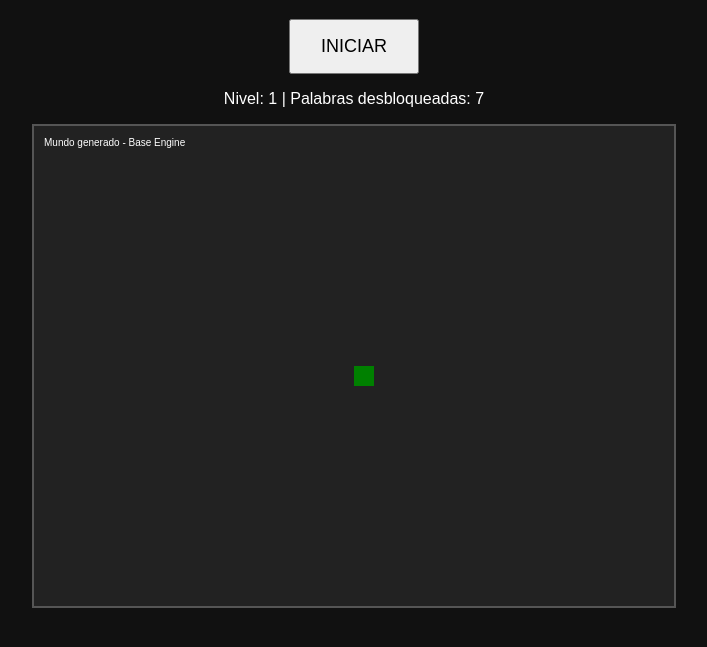
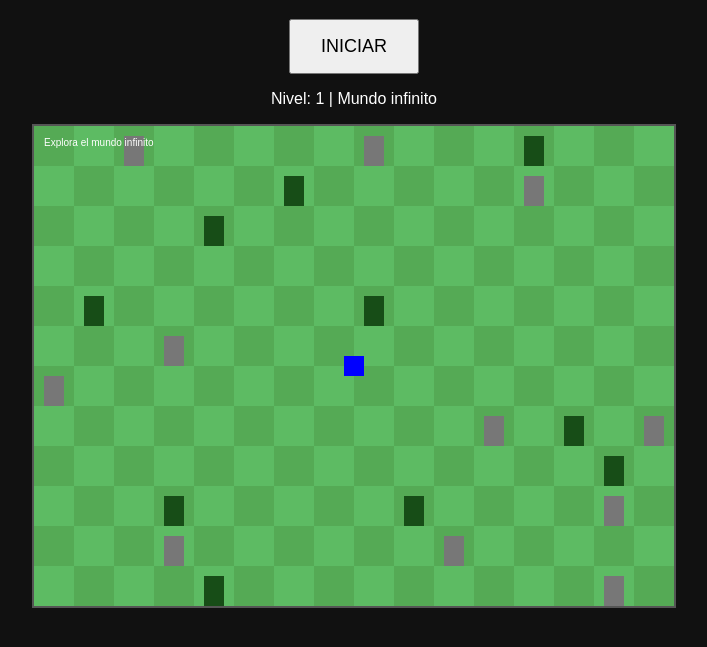
Before and after one commit to erickreydespaignepaul-tech/Word-Survival, a plain HTML site: page index.html in a window 1280 px wide. Both pictures are taken after a click on the button "INICIAR". Shown: the part 61-708 px from the top of the page, without its empty margins (286-993 px from the left). Drawn offline with Linux system fonts and the light colour scheme.

Commit message:
Añadir terreno infinito y generación de recursos

```diff
--- a/index.html
+++ b/index.html
@@ -6,16 +6,14 @@
 <title>WORD SURVIVAL ∞</title>
 <style>
 body{margin:0;background:#111;color:white;font-family:Arial;text-align:center}
-#juego{display:none}
-canvas{background:#222;border:2px solid #555}
-button{padding:15px 30px;font-size:18px;cursor:pointer}
+#juego{display:none}canvas{background:#4caf50;border:2px solid #555}button{padding:15px 30px;font-size:18px}
 </style>
 </head>
 <body>
 <h1>WORD SURVIVAL ∞</h1>
 <button onclick="iniciar()">INICIAR</button>
 <div id="juego">
-<p>Nivel: <span id="nivel">1</span> | Palabras desbloqueadas: <span id="palabras">7</span></p>
+<p>Nivel: 1 | Mundo infinito</p>
 <canvas id="mundo" width="640" height="480"></canvas>
 </div>
 <script>
@@ -24,26 +22,64 @@ const ctx=canvas.getContext('2d');
 let jugador={x:320,y:240,tam:20};
 let teclas={};
 let activo=false;
+let objetos=[];
+let camara={x:0,y:0};
+const tamTile=40;
+
+function generarMundo(){
+ objetos=[];
+ for(let x=-20;x<20;x++){
+  for(let y=-20;y<20;y++){
+   let r=Math.random();
+   if(r<0.08) objetos.push({x:x*tamTile,y:y*tamTile,tipo:'arbol'});
+   else if(r<0.12) objetos.push({x:x*tamTile,y:y*tamTile,tipo:'piedra'});
+  }
+ }
+}
+
 function iniciar(){
  document.getElementById('juego').style.display='block';
+ generarMundo();
  activo=true;
  bucle();
 }
+
 document.addEventListener('keydown',e=>teclas[e.key.toLowerCase()]=true);
 document.addEventListener('keyup',e=>teclas[e.key.toLowerCase()]=false);
+
 function actualizar(){
- if(teclas['w'])jugador.y-=3;
- if(teclas['s'])jugador.y+=3;
- if(teclas['a'])jugador.x-=3;
- if(teclas['d'])jugador.x+=3;
+ if(teclas.w)jugador.y-=3;
+ if(teclas.s)jugador.y+=3;
+ if(teclas.a)jugador.x-=3;
+ if(teclas.d)jugador.x+=3;
+ camara.x=jugador.x-320;
+ camara.y=jugador.y-240;
 }
+
 function dibujar(){
  ctx.clearRect(0,0,640,480);
- ctx.fillStyle='green';
- ctx.fillRect(jugador.x,jugador.y,jugador.tam,jugador.tam);
+ // suelo infinito por cuadrícula
+ for(let x=0;x<640;x+=tamTile){
+  for(let y=0;y<480;y+=tamTile){
+   ctx.fillStyle=((x+y)/tamTile%2)?'#5dbb63':'#55aa55';
+   ctx.fillRect(x,y,tamTile,tamTile);
+  }
+ }
+ // objetos del mundo
+ objetos.forEach(o=>{
+  let sx=o.x-camara.x;
+  let sy=o.y-camara.y;
+  if(sx>-50&&sx<700&&sy>-50&&sy<530){
+   ctx.fillStyle=o.tipo==='arbol'?'#174d17':'#777';
+   ctx.fillRect(sx+10,sy+10,20,30);
+  }
+ });
+ ctx.fillStyle='blue';
+ ctx.fillRect(310,230,20,20);
  ctx.fillStyle='white';
- ctx.fillText('Mundo generado - Base Engine',10,20);
+ ctx.fillText('Explora el mundo infinito',10,20);
 }
+
 function bucle(){
  if(!activo)return;
  actualizar();
```
